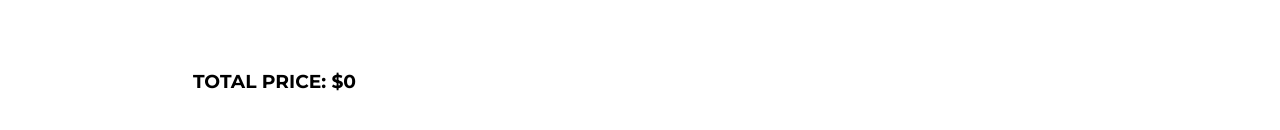
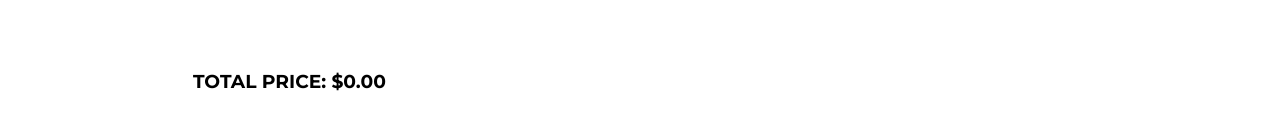
Before and after one commit to BatanAndrei/nextjs-redux-bookstore-on-the-google-books, a Next.js app: page /cart in a window 1280 px wide. Shown: the part 334-464 px from the top of the page. Built offline with nearby package versions, Linux system fonts and the light colour scheme.

Commit message:
initial commit

```diff
--- a/app/cart/page.tsx
+++ b/app/cart/page.tsx
@@ -103,7 +103,7 @@ export default function Cart() {
                 </div>
                 <h3 className={montserrat.className+' '+styles.deleveryInfo}>Shipping: delivery</h3>
             </div>)}
-            <h3 className={styles.totalPrice}>TOTAL PRICE: ${getTotal().totalPrice}</h3>
+            <h3 className={styles.totalPrice}>TOTAL PRICE: ${getTotal().totalPrice.toFixed(2)}</h3>
         </div>
     )
 }
```
